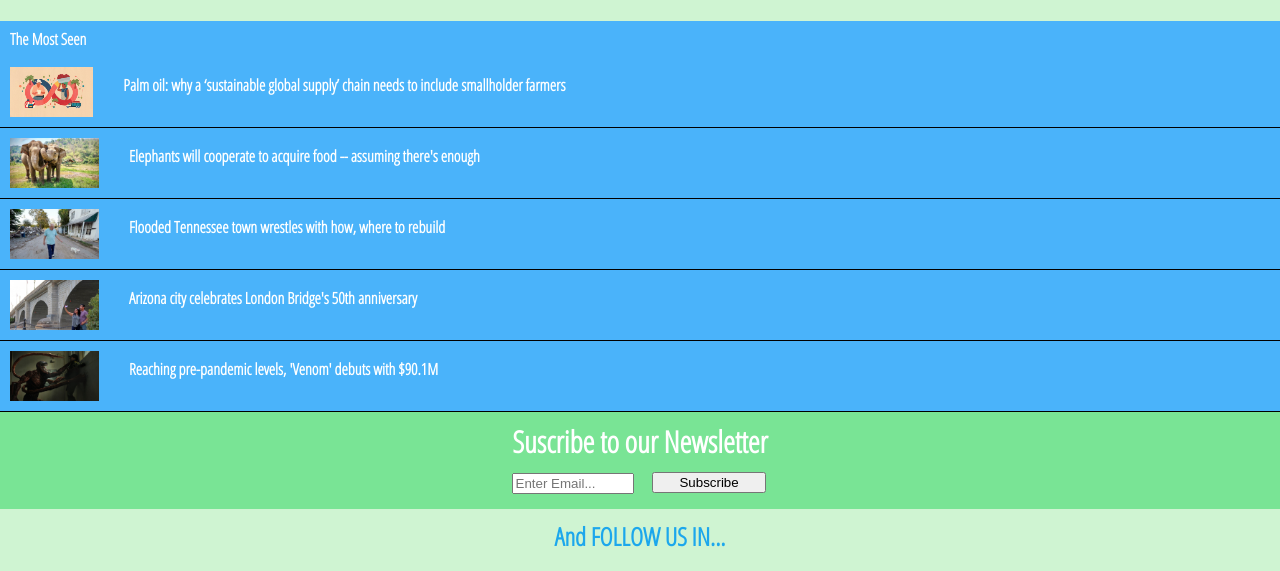
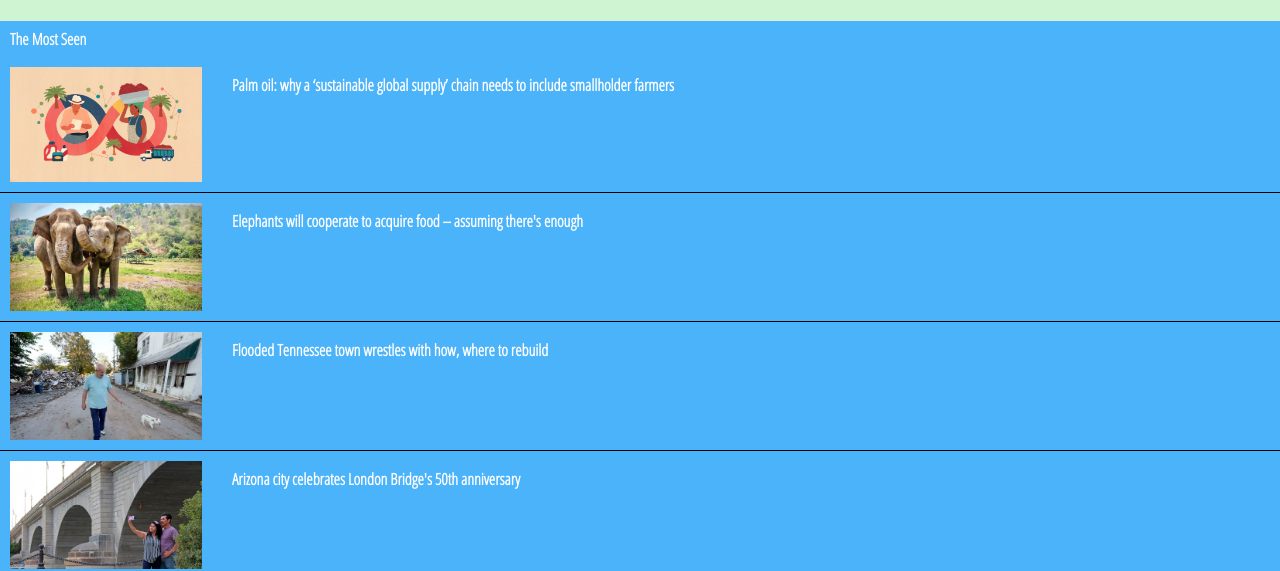
Before and after one commit to ripellizzari/radiumRocket2, a plain HTML site: page index.html in a window 1280 px wide. Shown: the part 7640-8211 px from the top of the page. Drawn offline with Linux system fonts and the light colour scheme.

Commit message:
Checking Width in Imgs

```diff
--- a/cover.css
+++ b/cover.css
@@ -1,5 +1,6 @@
 .newsBody img {
   width: 90%;
+  height: auto;
   margin: 10px 20px 20px 20px;
   overflow: hidden;
   object-fit: cover;
--- a/mostSeen.css
+++ b/mostSeen.css
@@ -25,7 +25,8 @@
 }
 
 .mostSeenBox img {
-  height: 50px;
-  width: auto;
+  width: 15%;
+  height: auto;
   margin: 10px;
+  object-fit: cover;
 }
```
